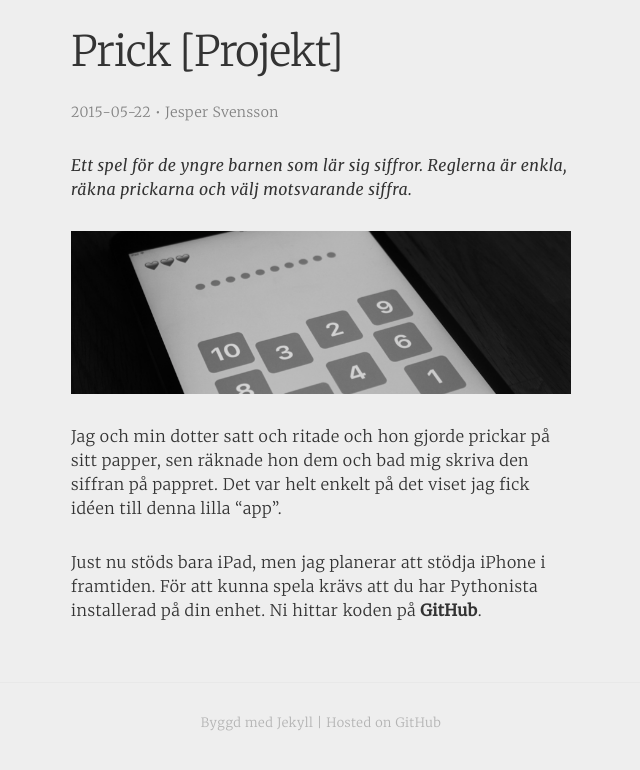
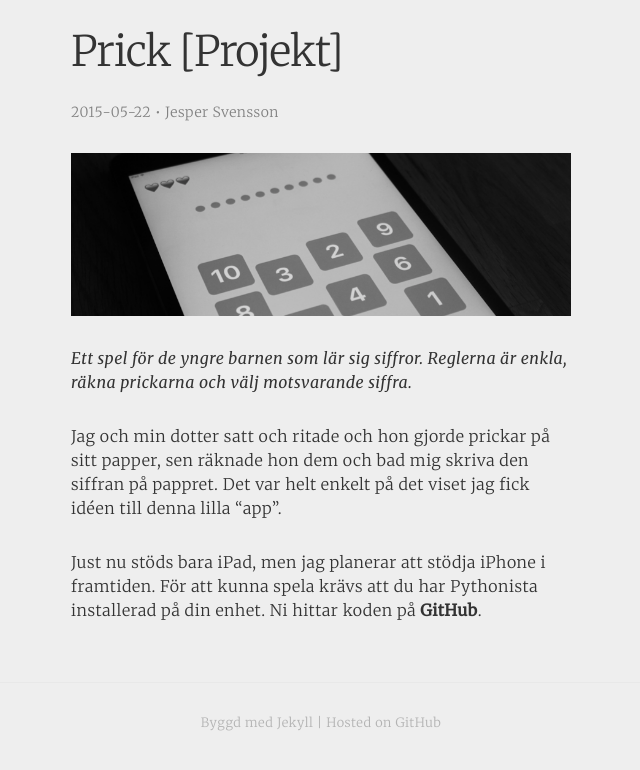
Before and after one commit to jesperpsvensson/jesperpsvensson.github.io, a Jekyll site: the page built from _posts/2015-05-22-Prick.md, in a window 1280 px wide. Shown: the top 770 px of the page, without its empty margins (319-959 px from the left). Built offline with Jekyll 4.4.1, drawn with Linux system fonts in a browser that asks for light colours.

Commit message:
update layout

```diff
--- a/_posts/2015-05-22-Prick.md
+++ b/_posts/2015-05-22-Prick.md
@@ -5,9 +5,9 @@
 title: Prick [Projekt]
 ---
 
+![Prick]({{ site.url }}/assets/prick2.png)
+
 *Ett spel för de yngre barnen som lär sig siffror. Reglerna är enkla, räkna prickarna och välj motsvarande siffra.*
-
-![Prick]({{ site.url }}/assets/prick2.png)
 
 Jag och min dotter satt och ritade och hon gjorde prickar på sitt papper, sen räknade hon dem och bad mig skriva den siffran på pappret. Det var helt enkelt på det viset jag fick idéen till denna lilla "app".
 
```
